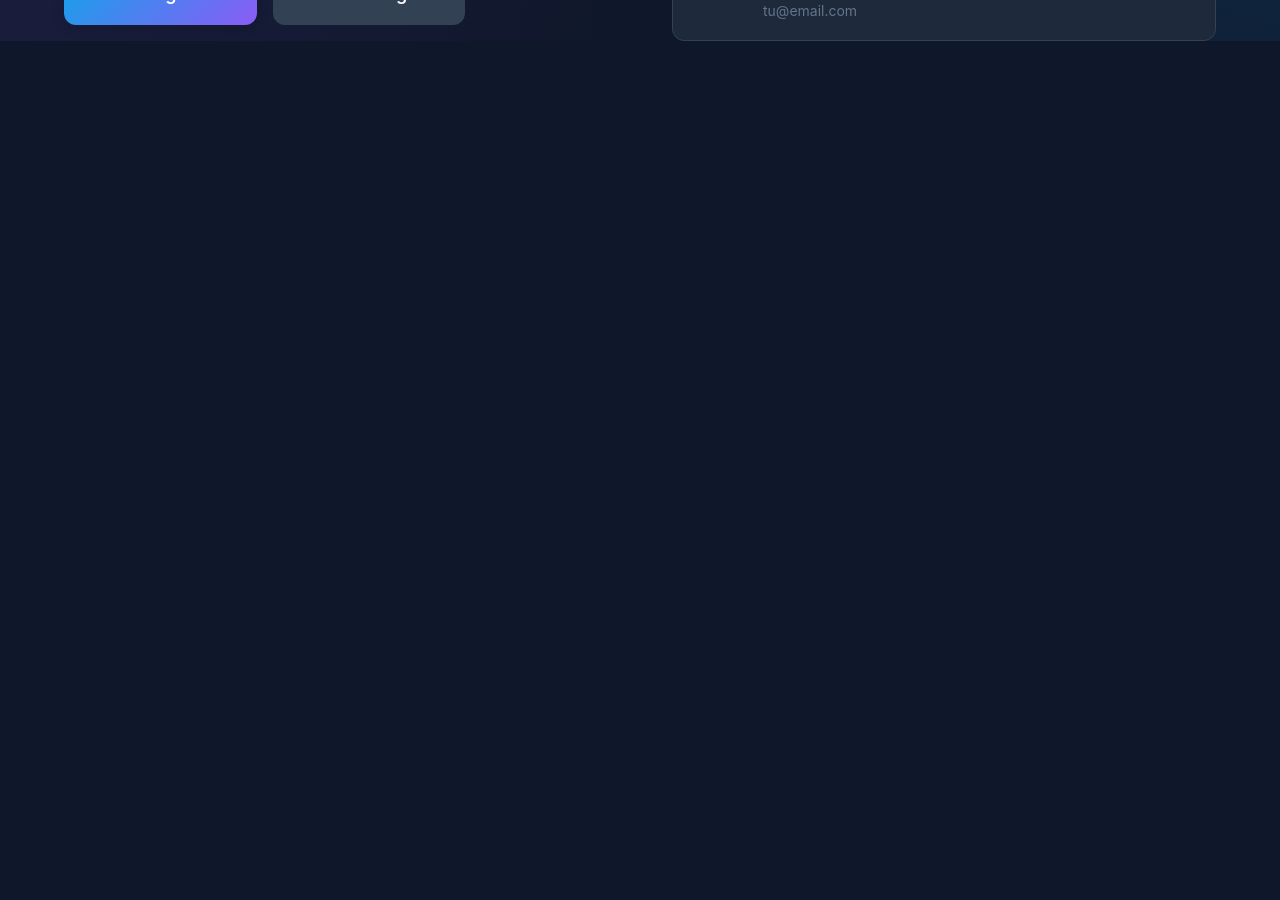
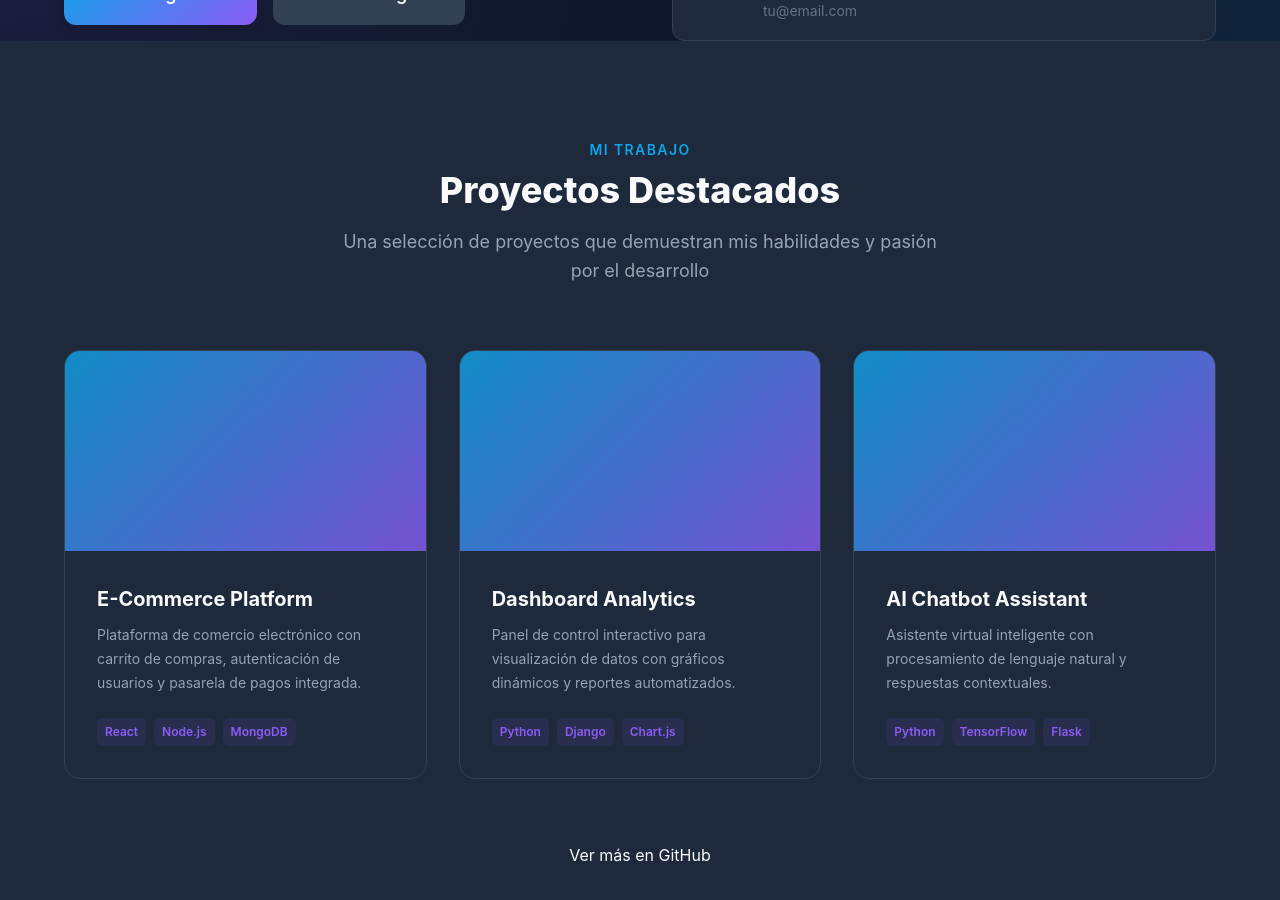
Before and after one commit to TheArtico05/Lab6_MorenoViguerasArturoTadeo, a Next.js app in the folder portafolio/: page / in a window 1280 px wide. Shown: the part 1640-2540 px from the top of the page. Before the commit the page ends 1681 px from the top, so only its background shows below. Built offline with nearby package versions, Linux system fonts and the light colour scheme.

Commit message:
Creacion y modificacion de Proyects

```diff
--- /dev/null
+++ b/portafolio/app/Components/Projects/Projects.module.css
@@ -0,0 +1,124 @@
+/* ========== PROJECTS SECTION ========== */
+.projects {
+    background: var(--color-bg-secondary);
+}
+
+.projects__grid {
+    /* ERROR 14: Los proyectos no se muestran en columnas, solo apilados
+       PISTA: Falta definir cómo se distribuyen las columnas en el grid */
+    display: grid;
+    grid-template-columns: repeat(3, 1fr);
+    gap: var(--spacing-xl);
+}
+
+.project__card {
+    background: var(--color-bg-card);
+    border: 1px solid var(--color-bg-tertiary);
+    border-radius: var(--border-radius-xl);
+    overflow: hidden;
+    transition: all var(--transition-base);
+}
+
+.project__card:hover {
+    transform: translateY(-10px);
+    box-shadow: var(--shadow-xl);
+    border-color: var(--color-primary);
+}
+
+.project__image {
+    position: relative;
+    height: 200px;
+    overflow: hidden;
+}
+
+.project__placeholder {
+    width: 100%;
+    height: 100%;
+    background: var(--gradient-primary);
+    display: flex;
+    align-items: center;
+    justify-content: center;
+    font-size: 4rem;
+    color: white;
+    opacity: 0.8;
+}
+
+.project__overlay {
+    position: absolute;
+    top: 0;
+    left: 0;
+    right: 0;
+    bottom: 0;
+    background: rgba(15, 23, 42, 0.9);
+    display: flex;
+    align-items: center;
+    justify-content: center;
+    gap: var(--spacing-md);
+    opacity: 0;
+    transition: opacity var(--transition-base);
+}
+
+/* ERROR 15 (AVANZADO): El overlay de los proyectos no aparece al hacer hover
+   SOLUCIÓN: El selector está mal escrito, debería ser .project__card:hover .project__overlay
+   El selector correcto utiliza :hover en el contenedor padre para afectar al hijo
+   Cambiar project__card-hover por .project__card:hover */
+.project__card:hover .project__overlay {
+    opacity: 1;
+}
+
+.project__link {
+    width: 50px;
+    height: 50px;
+    background: var(--color-bg-tertiary);
+    border-radius: 50%;
+    display: flex;
+    align-items: center;
+    justify-content: center;
+    font-size: var(--font-size-lg);
+    color: var(--color-text-primary);
+    transition: all var(--transition-base);
+}
+
+.project__link:hover {
+    background: var(--color-primary);
+    color: white;
+    transform: scale(1.1);
+}
+
+.project__content {
+    padding: var(--spacing-xl);
+}
+
+.project__title {
+    font-size: var(--font-size-xl);
+    font-weight: 700;
+    color: var(--color-text-primary);
+    margin-bottom: var(--spacing-sm);
+}
+
+.project__description {
+    font-size: var(--font-size-sm);
+    color: var(--color-text-secondary);
+    margin-bottom: var(--spacing-lg);
+    line-height: 1.7;
+}
+
+.project__tech {
+    display: flex;
+    flex-wrap: wrap;
+    gap: var(--spacing-sm);
+}
+
+.tech {
+    font-size: var(--font-size-xs);
+    font-weight: 600;
+    color: var(--color-secondary);
+    background: rgba(139, 92, 246, 0.1);
+    padding: var(--spacing-xs) var(--spacing-sm);
+    border-radius: var(--border-radius-sm);
+}
+
+.projects__more {
+    text-align: center;
+    margin-top: var(--spacing-3xl);
+}
--- /dev/null
+++ b/portafolio/app/Components/Projects/Projects.tsx
@@ -0,0 +1,114 @@
+import React from 'react';
+import styles from './Projects.module.css';
+import Link from 'next/link';
+
+export default function Projects(){
+    return(
+        <>     <section className={styles.projects + " section"} id="projects">
+            <div className="container">
+                <div className="section__header">
+                    <span className="section__subtitle">Mi trabajo</span>
+                    <h2 className="section__title">Proyectos Destacados</h2>
+                    <p className="section__description">
+                        Una selección de proyectos que demuestran mis habilidades y pasión por el desarrollo
+                    </p>
+                </div>
+
+                <div className={styles.projects__grid}>
+
+                    <article className={styles.project__card}>
+                        <div className={styles.project__image}>
+                            <div className={styles.project__placeholder}>
+                                <i className="fas fa-laptop-code"></i>
+                            </div>
+                            <div className={styles.project__overlay}>
+                                <Link href="#" target="_blank" rel="noopener noreferrer" className={styles.project__link}>
+                                    <i className="fas fa-external-link-alt"></i>
+                                </Link>
+                                <Link href="https://github.com/tu-usuario/proyecto-1" target="_blank" rel="noopener noreferrer" className={styles.project__link}>
+                                    <i className="fab fa-github"></i>
+                                </Link>
+                            </div>
+                        </div>
+                        <div className={styles.project__content}>
+                            <h3 className={styles.project__title}>E-Commerce Platform</h3>
+                            <p className={styles.project__description}>
+                                Plataforma de comercio electrónico con carrito de compras,
+                                autenticación de usuarios y pasarela de pagos integrada.
+                            </p>
+                            <div className={styles.project__tech}>
+                                <span className={styles.tech}>React</span>
+                                <span className={styles.tech}>Node.js</span>
+                                <span className={styles.tech}>MongoDB</span>
+                            </div>
+                        </div>
+                    </article>
+
+                    <article className={styles.project__card}>
+                        <div className={styles.project__image}>
+                            <div className={styles.project__placeholder}>
+                                <i className="fas fa-chart-line"></i>
+                            </div>
+                            <div className={styles.project__overlay}>
+                                <Link href="#" target="_blank" rel="noopener noreferrer" className={styles.project__link}>
+                                    <i className="fas fa-external-link-alt"></i>
+                                </Link>
+                                <Link href="https://github.com/tu-usuario/proyecto-2" target="_blank" rel="noopener noreferrer" className={styles.project__link}>
+                                    <i className="fab fa-github"></i>
+                                </Link>
+                            </div>
+                        </div>
+                        <div className={styles.project__content}>
+                            <h3 className={styles.project__title}>Dashboard Analytics</h3>
+                            <p className={styles.project__description}>
+                                Panel de control interactivo para visualización de datos
+                                con gráficos dinámicos y reportes automatizados.
+                            </p>
+                            <div className={styles.project__tech}>
+
+                                <span className={styles.tech}>Python</span>
+                                <span className={styles.tech}>Django</span>
+                                <span className={styles.tech}>Chart.js</span>
+                            </div>
+                        </div>
+                    </article>
+
+
+                    <article className={styles.project__card}>
+                        <div className={styles.project__image}>
+                            <div className={styles.project__placeholder}>
+                                <i className="fas fa-robot"></i>
+                            </div>
+                            <div className={styles.project__overlay}>
+                                <Link href="#" target="_blank" rel="noopener noreferrer" className={styles.project__link}>
+                                    <i className="fas fa-external-link-alt"></i>
+                                </Link>
+                                <Link href="https://github.com/tu-usuario/proyecto-3" target="_blank" rel="noopener noreferrer" className={styles.project__link}>
+                                    <i className="fab fa-github"></i>
+                                </Link>
+                            </div>
+                        </div>
+                        <div className={styles.project__content}>
+                            <h3 className={styles.project__title}>AI Chatbot Assistant</h3>
+                            <p className={styles.project__description}>
+                                Asistente virtual inteligente con procesamiento de lenguaje
+                                natural y respuestas contextuales.
+                            </p>
+                            <div className={styles.project__tech}>
+                                <span className={styles.tech}>Python</span>
+                                <span className={styles.tech}>TensorFlow</span>
+                                <span className={styles.tech}>Flask</span>
+                            </div>
+                        </div>
+                    </article>
+                </div>
+
+                <div className={styles.projects__more}>
+                    <Link href="https://github.com/tu-usuario" target="_blank" rel="noopener noreferrer" className={styles.btn + " " + styles["btn--outline"]}>
+                        <i className="fab fa-github"></i> Ver más en GitHub
+                    </Link>
+                </div>
+            </div>
+        </section> </>
+    );
+}
--- a/portafolio/app/page.tsx
+++ b/portafolio/app/page.tsx
@@ -3,6 +3,7 @@ import Header from "./Components/Header/Header";
 import HeroSection from "./Components/HeroSection/Hero.section";
 import Interest from "./Components/Interest/Interest";
 import CV from "./Components/CV/CV";
+import Projects from "./Components/Projects/Projects";
 
 export default function Home() {
   return (
@@ -11,6 +12,7 @@ export default function Home() {
       <HeroSection/>
       <Interest/>
       <CV/>
+      <Projects/>
     </>
   );
 }
```
